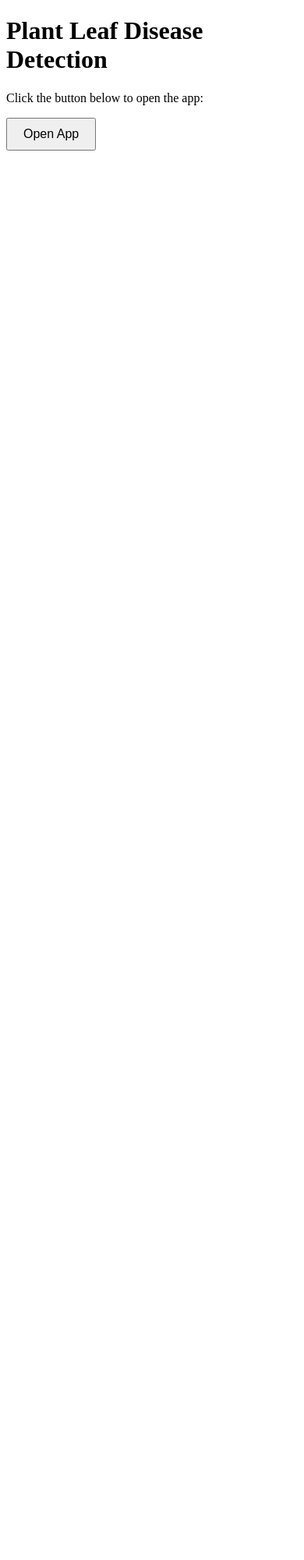
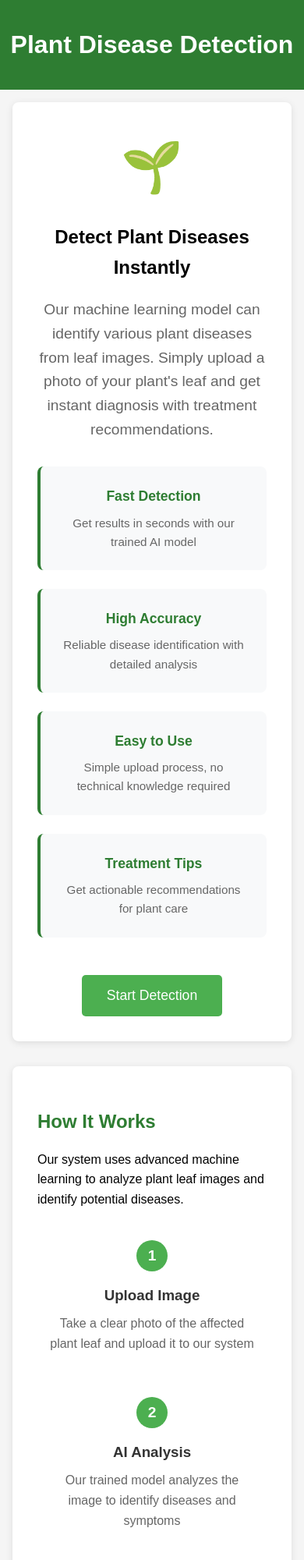
Before and after one commit to Siva6383/Plant-Leaf-Disease-Detection, a plain HTML site: page index.html in a window 390 px wide. Shown: the top 2000 px of the page at 78% size. Before the commit the page ends 844 px from the top, so only its background shows below. Drawn offline with Linux system fonts and the light colour scheme.

Commit message:
Initial comment

```diff
--- a/index.html
+++ b/index.html
@@ -3,13 +3,96 @@
 <head>
     <meta charset="UTF-8">
     <meta name="viewport" content="width=device-width, initial-scale=1.0">
-    <title>Plant Leaf Disease Detection</title>
+    <link rel="stylesheet" href="style.css">
+    <title>Plant Disease Detection</title>
 </head>
 <body>
-    <h1>Plant Leaf Disease Detection</h1>
-    <p>Click the button below to open the app:</p>
-    <a href="https://plant-leaf-disease-detection-4fvgaktpxan3xgata4fu6c.streamlit.app/" target="_blank">
-        <button style="padding:10px 20px; font-size:16px;">Open App</button>
-    </a>
+    <div class="header">
+        <h1>Plant Disease Detection</h1>
+    </div>
+
+    <div class="container">
+        <div class="main-section">
+            <div class="plant-icon">🌱</div>
+            <h2>Detect Plant Diseases Instantly</h2>
+            <p class="description">
+                Our machine learning model can identify various plant diseases from leaf images.
+                Simply upload a photo of your plant's leaf and get instant diagnosis with treatment recommendations.
+            </p>
+
+            <div class="features">
+                <div class="feature-card">
+                    <h3>Fast Detection</h3>
+                    <p>Get results in seconds with our trained AI model</p>
+                </div>
+                <div class="feature-card">
+                    <h3>High Accuracy</h3>
+                    <p>Reliable disease identification with detailed analysis</p>
+                </div>
+                <div class="feature-card">
+                    <h3>Easy to Use</h3>
+                    <p>Simple upload process, no technical knowledge required</p>
+                </div>
+                <div class="feature-card">
+                    <h3>Treatment Tips</h3>
+                    <p>Get actionable recommendations for plant care</p>
+                </div>
+            </div>
+
+            <a href="https://plant-leaf-disease-detection-4fvgaktpxan3xgata4fu6c.streamlit.app/" class="detect-button" target="_blank">
+                Start Detection
+            </a>
+        </div>
+
+        <div class="info-section">
+            <h2>How It Works</h2>
+            <p>Our system uses advanced machine learning to analyze plant leaf images and identify potential diseases.</p>
+
+            <div class="steps">
+                <div class="step">
+                    <div class="step-number">1</div>
+                    <h3>Upload Image</h3>
+                    <p>Take a clear photo of the affected plant leaf and upload it to our system</p>
+                </div>
+                <div class="step">
+                    <div class="step-number">2</div>
+                    <h3>AI Analysis</h3>
+                    <p>Our trained model analyzes the image to identify diseases and symptoms</p>
+                </div>
+                <div class="step">
+                    <div class="step-number">3</div>
+                    <h3>Get Results</h3>
+                    <p>Receive diagnosis results with confidence scores and treatment suggestions</p>
+                </div>
+            </div>
+        </div>
+    </div>
+
+    <div class="footer">
+        <p>&copy; 2024 Plant Disease Detection System | Student Project</p>
+    </div>
+
+    <script>
+        // Simple button click animation
+        document.querySelector('.detect-button').addEventListener('click', function(e) {
+            this.style.transform = 'scale(0.95)';
+            setTimeout(() => {
+                this.style.transform = 'scale(1)';
+            }, 150);
+        });
+
+        // Simple feature card hover effect
+        document.querySelectorAll('.feature-card').forEach(card => {
+            card.addEventListener('mouseenter', function() {
+                this.style.transform = 'translateY(-2px)';
+                this.style.boxShadow = '0 4px 15px rgba(0,0,0,0.1)';
+            });
+
+            card.addEventListener('mouseleave', function() {
+                this.style.transform = 'translateY(0)';
+                this.style.boxShadow = 'none';
+            });
+        });
+    </script>
 </body>
 </html>
--- /dev/null
+++ b/style.css
@@ -0,0 +1,182 @@
+        body {
+            font-family: Arial, sans-serif;
+            margin: 0;
+            padding: 0;
+            background-color: #f5f5f5;
+            line-height: 1.6;
+        }
+
+        .header {
+            background-color: #2e7d32;
+            color: white;
+            text-align: center;
+            padding: 2rem 0;
+        }
+
+        .header h1 {
+            margin: 0;
+            font-size: 2.5rem;
+        }
+
+        .header p {
+            margin: 0.5rem 0 0 0;
+            font-size: 1.1rem;
+            opacity: 0.9;
+        }
+
+        .container {
+            max-width: 800px;
+            margin: 0 auto;
+            padding: 2rem;
+        }
+
+        .main-section {
+            background: white;
+            border-radius: 8px;
+            box-shadow: 0 2px 10px rgba(0, 0, 0, 0.1);
+            padding: 3rem;
+            text-align: center;
+            margin-bottom: 2rem;
+        }
+
+        .plant-icon {
+            font-size: 4rem;
+            margin-bottom: 1rem;
+        }
+
+        .description {
+            font-size: 1.2rem;
+            color: #666;
+            margin-bottom: 2rem;
+            max-width: 600px;
+            margin-left: auto;
+            margin-right: auto;
+        }
+
+        .features {
+            display: grid;
+            grid-template-columns: repeat(auto-fit, minmax(200px, 1fr));
+            gap: 1.5rem;
+            margin: 2rem 0;
+        }
+
+        .feature-card {
+            background: #f8f9fa;
+            padding: 1.5rem;
+            border-radius: 8px;
+            border-left: 4px solid #2e7d32;
+        }
+
+        .feature-card h3 {
+            margin: 0 0 0.5rem 0;
+            color: #2e7d32;
+            font-size: 1.1rem;
+        }
+
+        .feature-card p {
+            margin: 0;
+            color: #666;
+            font-size: 0.95rem;
+        }
+
+        .detect-button {
+            background-color: #4caf50;
+            color: white;
+            border: none;
+            padding: 1rem 2.5rem;
+            font-size: 1.3rem;
+            border-radius: 5px;
+            cursor: pointer;
+            transition: background-color 0.3s;
+            text-decoration: none;
+            display: inline-block;
+            margin-top: 1rem;
+        }
+
+        .detect-button:hover {
+            background-color: #45a049;
+        }
+
+        .info-section {
+            background: white;
+            border-radius: 8px;
+            box-shadow: 0 2px 10px rgba(0, 0, 0, 0.1);
+            padding: 2rem;
+        }
+
+        .info-section h2 {
+            color: #2e7d32;
+            margin-bottom: 1rem;
+        }
+
+        .steps {
+            display: grid;
+            grid-template-columns: repeat(auto-fit, minmax(250px, 1fr));
+            gap: 1.5rem;
+            margin-top: 1.5rem;
+        }
+
+        .step {
+            text-align: center;
+            padding: 1rem;
+        }
+
+        .step-number {
+            background-color: #4caf50;
+            color: white;
+            width: 40px;
+            height: 40px;
+            border-radius: 50%;
+            display: flex;
+            align-items: center;
+            justify-content: center;
+            margin: 0 auto 1rem auto;
+            font-weight: bold;
+            font-size: 1.2rem;
+        }
+
+        .step h3 {
+            margin: 0 0 0.5rem 0;
+            color: #333;
+        }
+
+        .step p {
+            color: #666;
+            margin: 0;
+        }
+
+        .footer {
+            background-color: #333;
+            color: white;
+            text-align: center;
+            padding: 2rem;
+            margin-top: 3rem;
+        }
+
+        .footer p {
+            margin: 0;
+            opacity: 0.8;
+        }
+
+        @media (max-width: 600px) {
+            .container {
+                padding: 1rem;
+            }
+
+            .main-section {
+                padding: 2rem;
+            }
+
+            .header h1 {
+                font-size: 2rem;
+            }
+
+            .detect-button {
+                padding: 0.8rem 2rem;
+                font-size: 1.1rem;
+            }
+
+            .features {
+                grid-template-columns: 1fr;
+            }
+        }
```
